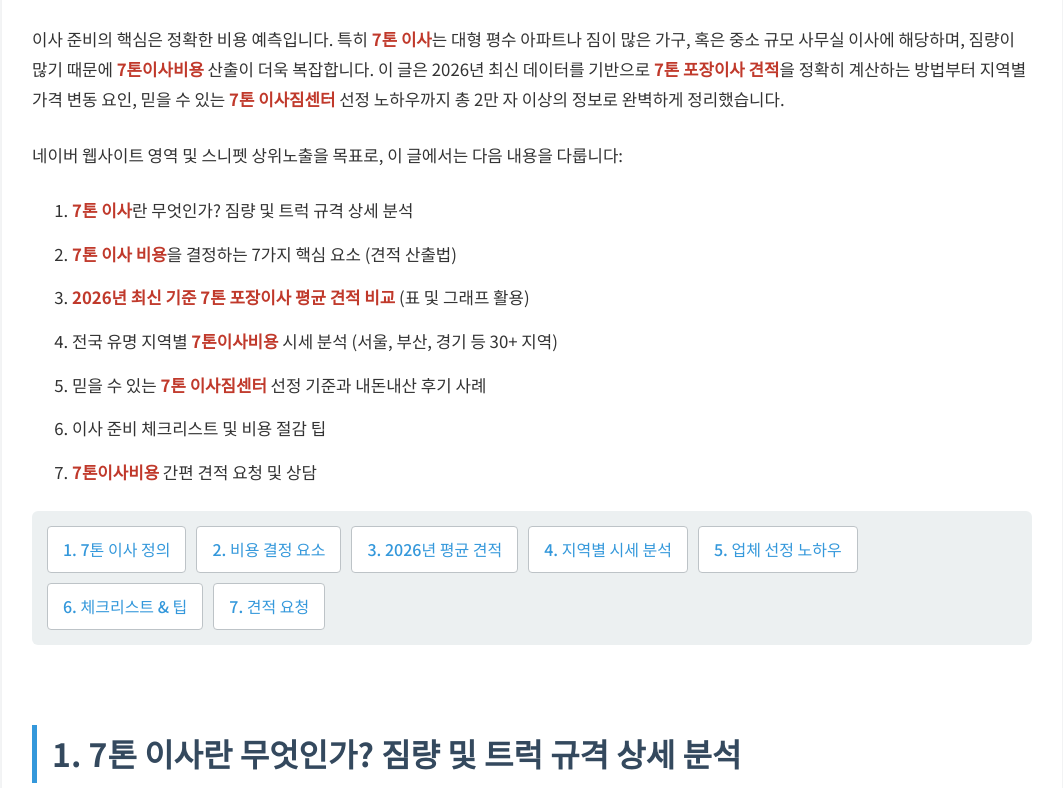
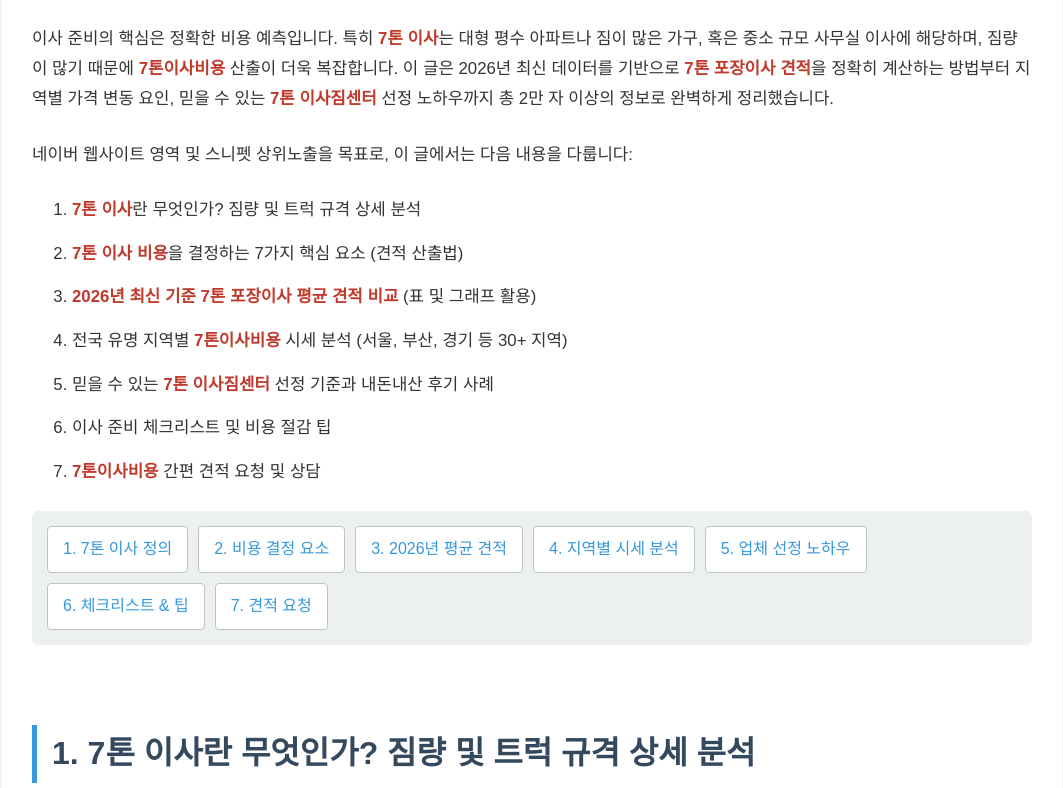
Before and after one commit to firemoney81-naldon/movingnkindz, a website: page index.html in a window 1280 px wide. Shown: the part 156-944 px from the top of the page, without its empty margins (108-1171 px from the left). Drawn offline with Linux system fonts and the light colour scheme.

Commit message:
Update index.html

```diff
--- a/index.html
+++ b/index.html
@@ -1,6 +1,4 @@
   <style>
-    /* Google Fonts Import */
-    @import url('https://fonts.googleapis.com/css2?family=Noto+Sans+KR:wght@300;400;500;700&display=swap');
 
     /* Basic Reset */
     body {
```
